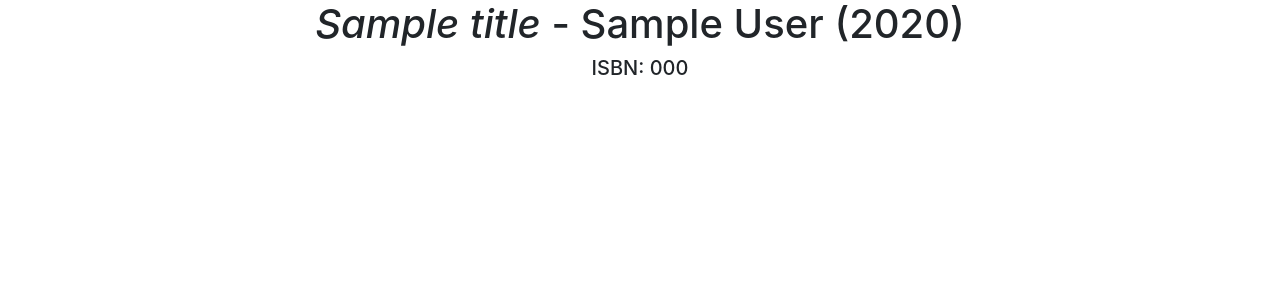
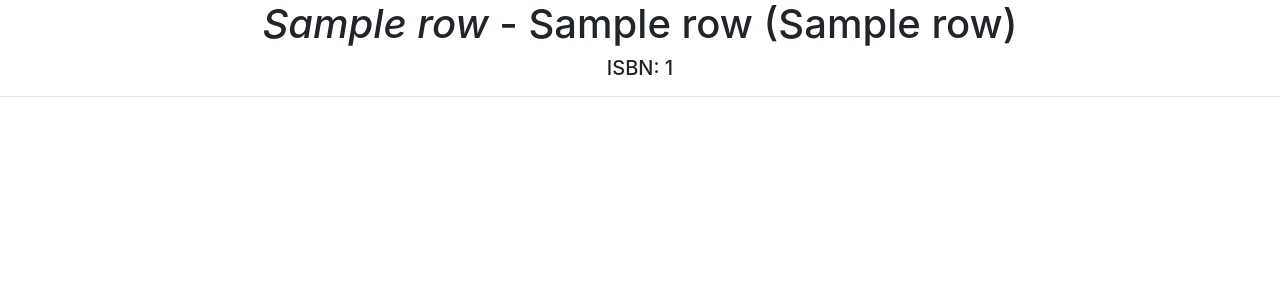
Before and after one commit to Faaab/cs50w-project1, a Flask app: template templates/search.html in a window 1280 px wide. Shown: the part 70-370 px from the top of the page. Run offline with Flask 2, Linux system fonts and the light colour scheme; the template is opened without the code that fills it: most values are stand-ins (such as "Sample title", 1, 10 or a date in 2020); some libraries are stand-ins or nearby versions.

Commit message:
Implement python and HTML for extendable search result page

```diff
--- a/application.py
+++ b/application.py
@@ -129,13 +129,24 @@ def search():
     q = "%" + q + "%"
     print(q)
 
+    # Search database for any entry containing this set of characters
     result = db.execute("SELECT isbn, title, author, year FROM books WHERE isbn LIKE :q OR title LIKE :q OR author LIKE :q OR year LIKE :q",
                 {"q": q})
 
+    # The data will be given to the template in a list of lists
+    result_list = []
+
     for row in result:
-        print(row[2])
+        row_list = []
+        for i in range(4):
+            row_list.append(row[i])
 
-    return render_template("search.html", query=q)
+        result_list.append(row_list)
+
+        #DEBUG
+        print(row_list)
+
+    return render_template("search.html", result_list=result_list)
 
 @app.route("/loginhome")
 @login_required
--- a/templates/search.html
+++ b/templates/search.html
@@ -1,8 +1,11 @@
 {% extends 'loggedin.html' %}
 
 {% block body %}
-  <center>
-    <h1><i>{{ title }}</i> - {{ author }} ({{ year }})</h1>
-    <h5>ISBN: {{ isbn }}</h5>
-  </center>
+  {% for row in result_list %}
+    <center>
+      <h1><i>{{ row[1] }}</i> - {{ row[2] }} ({{ row[3] }})</h1>
+      <h5>ISBN: {{ row[0] }}</h5>
+    </center>
+    <hr>
+  {% endfor %}
 {% endblock %}
```
Also changed, not shown: 2 other files.
